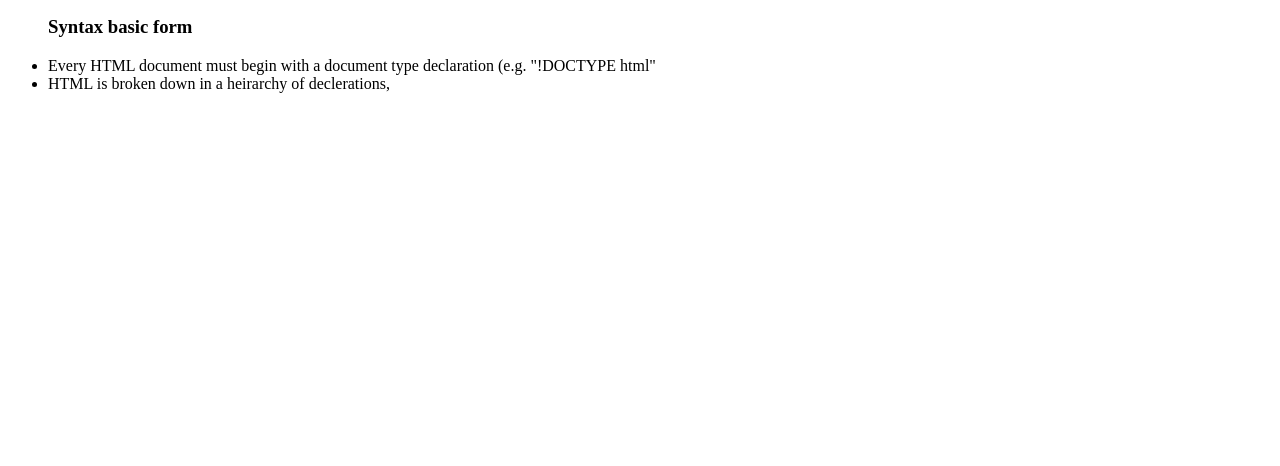
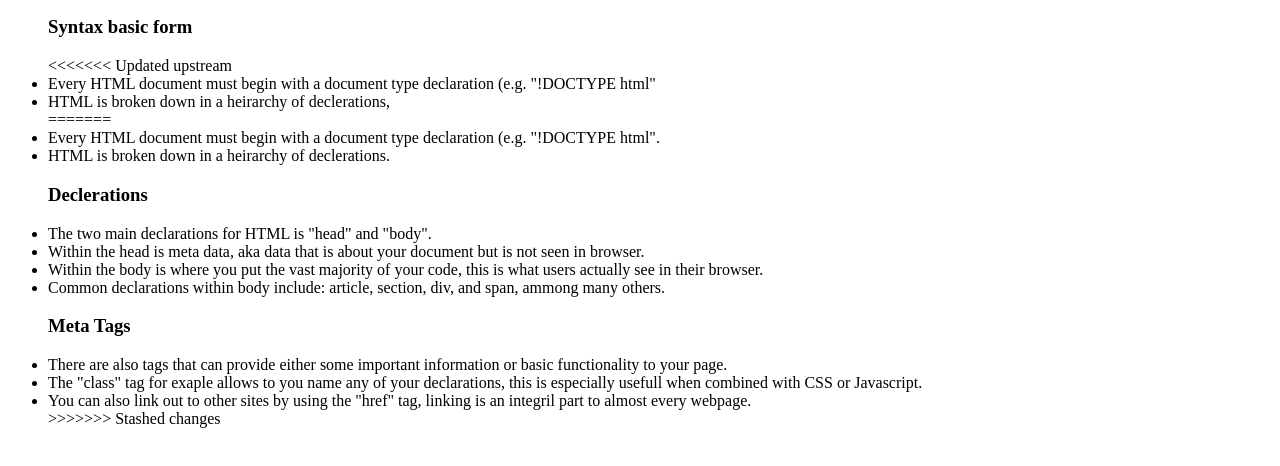
Before and after one commit to nss-day-cohort-48/fun-website-1-lemonade-stand, a plain HTML site: page html-info.html in a window 1280 px wide. Shown: the part 334-800 px from the top of the page. Drawn offline with Linux system fonts and the light colour scheme.

Commit message:
Removed template.html and added html-info.html

```diff
--- a/html-info.html
+++ b/html-info.html
@@ -48,8 +48,26 @@
                 <div class="syntax-box__syntax">
                     <ul>
                         <h3>Syntax basic form</h3>
+<<<<<<< Updated upstream
                         <li>Every HTML document must begin with a document type declaration (e.g. "!DOCTYPE html"</li>
                         <li>HTML is broken down in a heirarchy of declerations,</li>
+=======
+                        <li>Every HTML document must begin with a document type declaration (e.g. "!DOCTYPE html".</li>
+                        <li>HTML is broken down in a heirarchy of declerations.</li>
+
+                        <h3>Declerations</h3>
+                        <li>The two main declarations for HTML is "head" and "body".</li>
+                        <li>Within the head is meta data, aka data that is about your document but is not seen in browser.</li>
+                        <li>Within the body is where you put the vast majority of your code, this is what users actually see in their browser.</li>
+                        <li>Common declarations within body include: article, section, div, and span, ammong many others.</li>
+
+                        <h3>Meta Tags</h3>
+                        <li>There are also tags that can provide either some important information or basic functionality to your page.</li>
+                        <li>The "class" tag for exaple allows to you name any of your declarations, this is especially usefull when combined with
+                            CSS or Javascript.
+                        </li>
+                        <li>You can also link out to other sites by using the "href" tag, linking is an integril part to almost every webpage.</li>
+>>>>>>> Stashed changes
                     </ul>
                 </div>
             </div>
```
